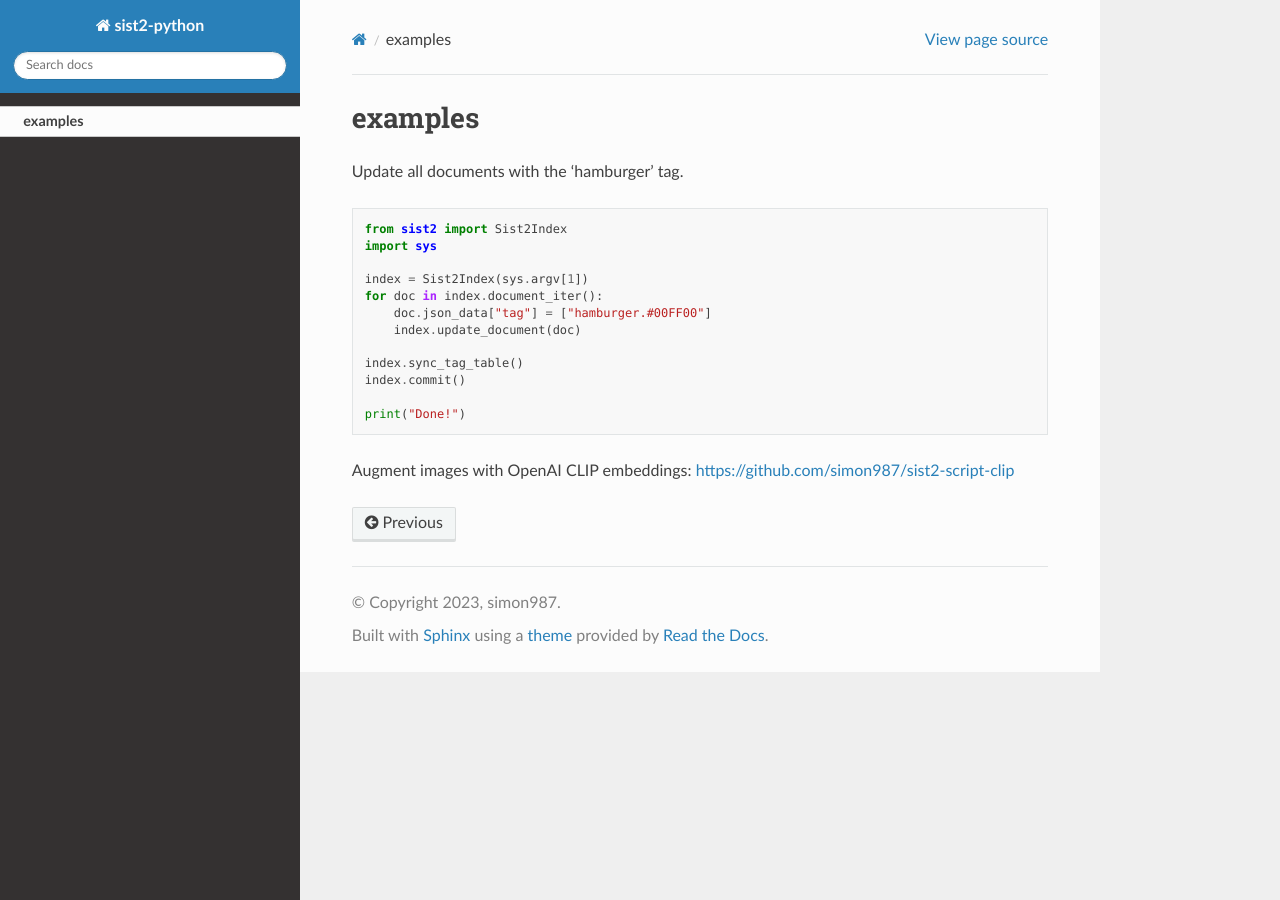
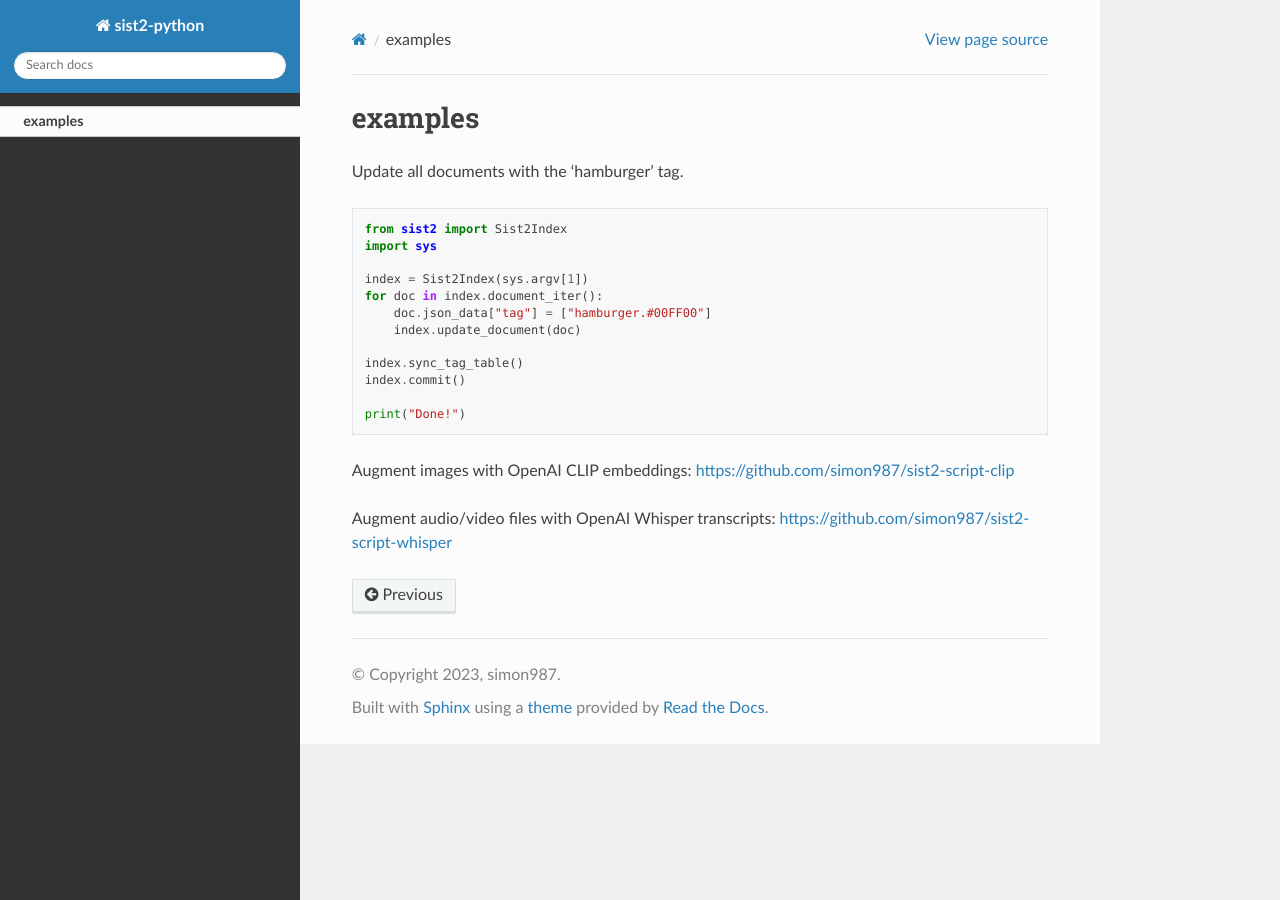
Before and after one commit to simon987/sist2-python, a Sphinx documentation site: the page built from docs/examples.rst, in a window 1280 px wide. Built offline with Sphinx 7.4.7 and the Read the Docs theme 2.0.0, drawn with Linux system fonts in a browser that asks for light colours.

Commit message:
Update examples

```diff
--- a/docs/examples.rst
+++ b/docs/examples.rst
@@ -16,3 +16,5 @@ Update all documents with the 'hamburger' tag. ::
 
     print("Done!")
 Augment images with OpenAI CLIP embeddings: https://github.com/simon987/sist2-script-clip
+
+Augment audio/video files with OpenAI Whisper transcripts: https://github.com/simon987/sist2-script-whisper
```
